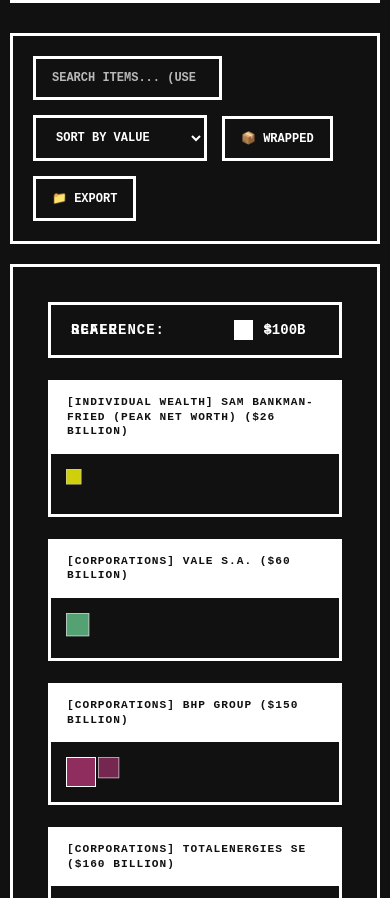
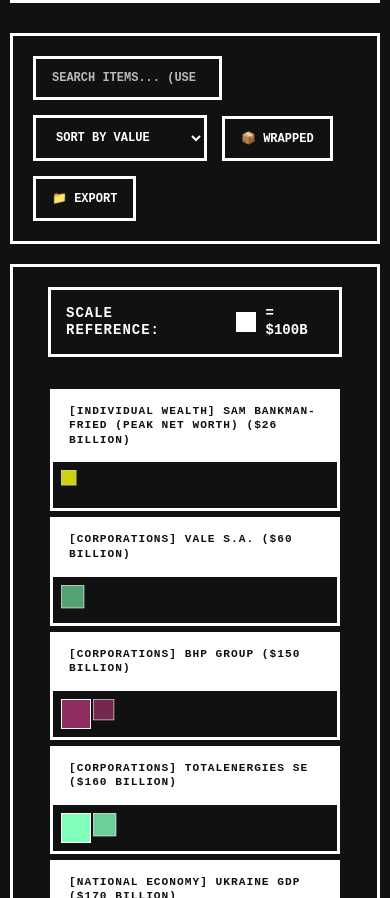
Before and after one commit to afa7789/all_the_money_in_the_world, a plain HTML site: page index.html in a window 390 px wide. Shown: the part 201-1099 px from the top of the page. Drawn offline with Linux system fonts and the light colour scheme; no server answers.

Commit message:
Refactor visualization layout to support wrapped mode; update scale reference positioning and styles for improved responsiveness

```diff
--- a/script.js
+++ b/script.js
@@ -350,7 +350,15 @@ function createVisualization() {
     }
 
     const container = document.getElementById('blocks-container');
+    const visualization = container.parentElement; // Get the .visualization container
+
     container.innerHTML = '';
+
+    // Remove any existing scale reference from visualization
+    const existingRef = visualization.querySelector('.scale-reference');
+    if (existingRef) {
+        existingRef.remove();
+    }
 
     // Get current sort and filter settings
     const sortBy = document.getElementById('sortBy')?.value || 'value';
@@ -392,7 +400,7 @@ function createVisualization() {
 
     filteredItems = items;
 
-    // Add scale reference item at the beginning
+    // Add scale reference item OUTSIDE blocks-container (in visualization container)
     const scaleReference = document.createElement('div');
     scaleReference.className = 'scale-reference';
     scaleReference.innerHTML = `
@@ -402,10 +410,19 @@ function createVisualization() {
             <span class="scale-text">= $${currentScale}B</span>
         </div>
     `;
-    container.appendChild(scaleReference);
+    // Insert before the blocks-container
+    visualization.insertBefore(scaleReference, container);
 
-    // Create blocks with wrapping option (removed animation)
+    // Check if wrapped mode is active
     const wrapped = document.getElementById('toggleWrapped')?.textContent.includes('📦');
+
+    // Create wrapper div for all blocks if wrapped mode is active
+    let blocksWrapper;
+    if (wrapped) {
+        blocksWrapper = document.createElement('div');
+        blocksWrapper.className = 'blocks-wrapper';
+        container.appendChild(blocksWrapper);
+    }
 
     let blockIndex = 0;
 
@@ -490,7 +507,7 @@ function createVisualization() {
             }
 
             itemWrapper.appendChild(blocksContainer);
-            container.appendChild(itemWrapper);
+            blocksWrapper.appendChild(itemWrapper);
         } else {
             // Original flat view
             for (let i = 0; i < totalBlocks; i++) {
--- a/styles.css
+++ b/styles.css
@@ -157,6 +157,15 @@ button:active {
     line-height: normal;
 }
 
+/* Wrapper for blocks in wrapped mode - makes all blocks stay in one line */
+.blocks-wrapper {
+    display: flex;
+    flex-wrap: wrap;
+    gap: 2px;
+    align-items: flex-start;
+    line-height: 0;
+}
+
 /* Blocks */
 .block {
     width: 30px;
@@ -208,8 +217,10 @@ button:active {
     display: flex;
     align-items: center;
     gap: 20px;
-    margin-bottom: 20px;
-    padding: 15px 20px;
+    margin-bottom: 15px;
+    margin-left: 15px;
+    margin-right: 15px;
+    padding: 15px 15px;
     border: 3px solid var(--border-color);
     background: var(--bg-color);
     font-weight: bold;
@@ -532,6 +543,15 @@ body {
     clear: both;
 }
 
+/* When inside blocks-wrapper, make items inline */
+.blocks-wrapper .item-wrapper {
+    display: inline-block;
+    vertical-align: top;
+    width: auto;
+    margin: 2px;
+    clear: none;
+}
+
 .item-label {
     background: var(--text-color);
     color: var(--bg-color);
@@ -563,6 +583,12 @@ body {
     gap: 2px;
     padding: 15px;
     min-height: 60px;
+}
+
+/* When inside blocks-wrapper, make blocks-container more compact */
+.blocks-wrapper .item-wrapper .blocks-container {
+    padding: 8px;
+    min-height: auto;
 }
 
 /* Data sources toggle */
```
